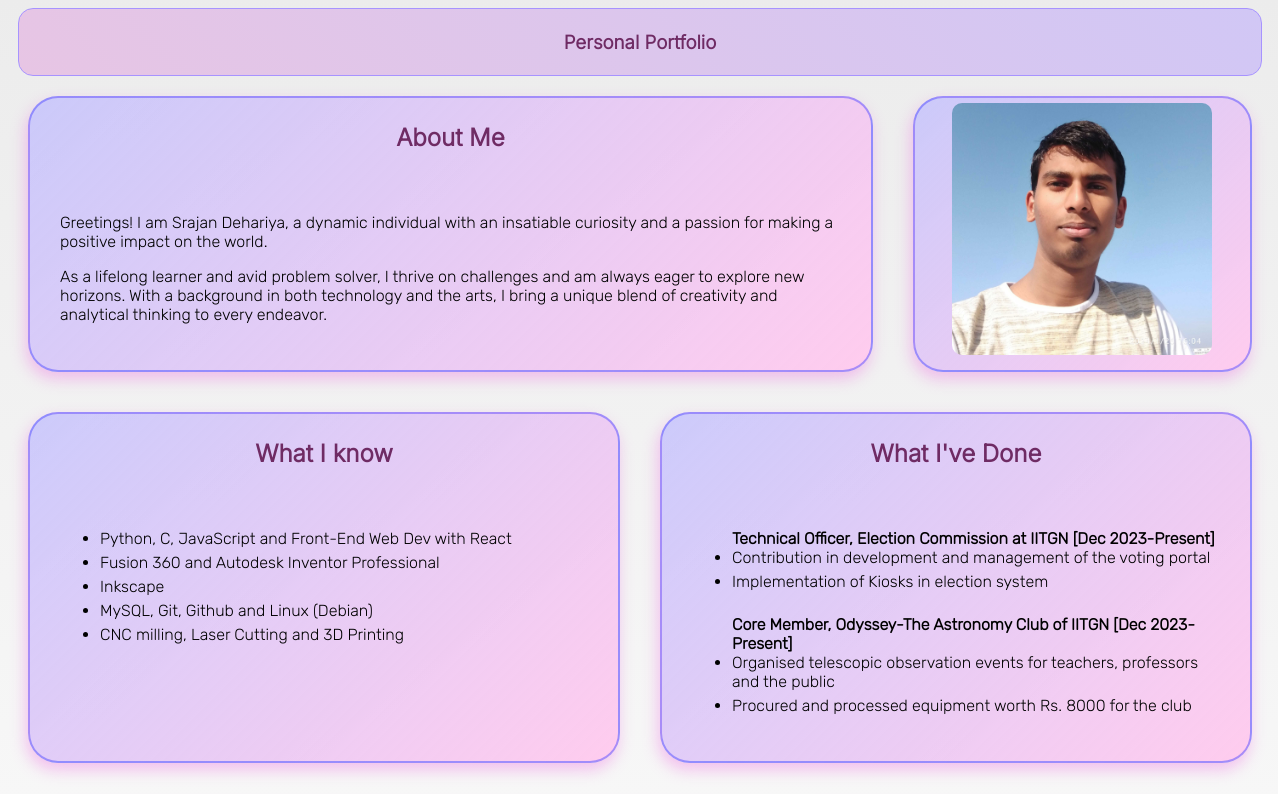
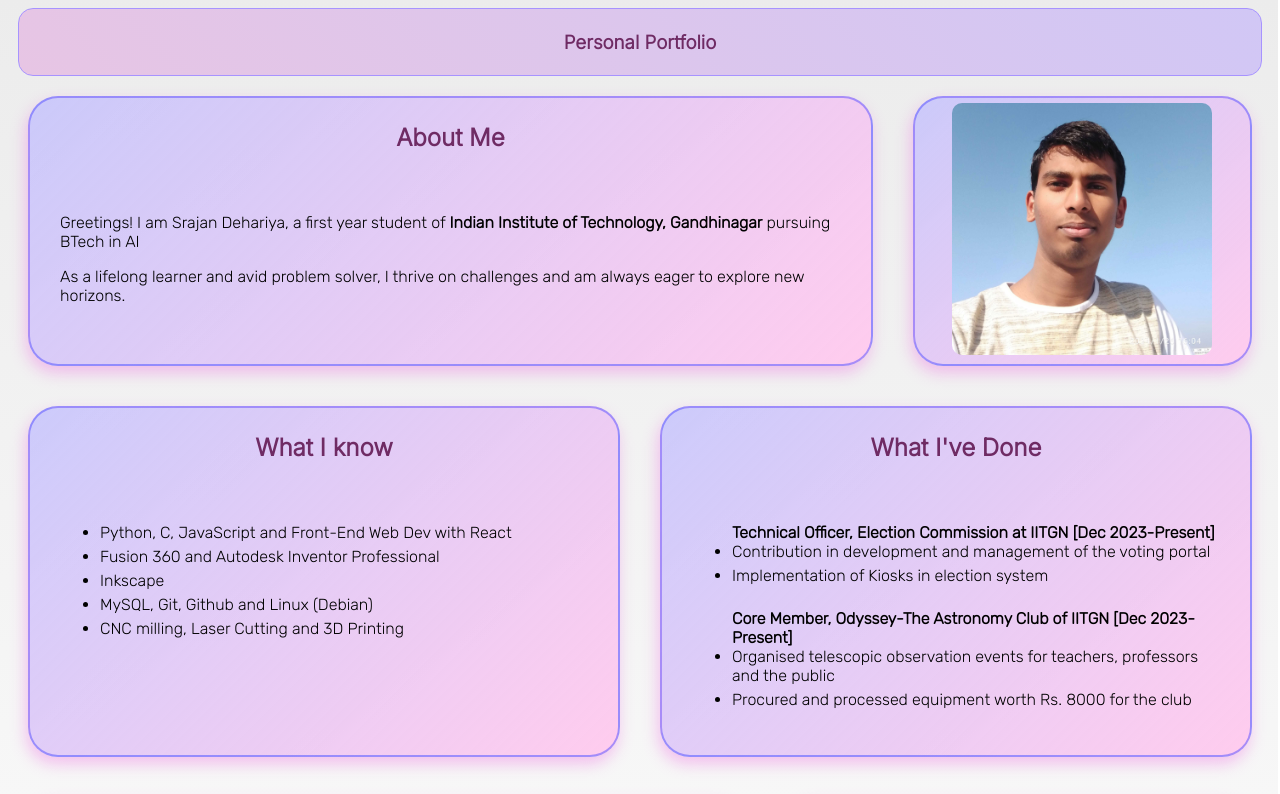
Before and after one commit to srajan0149/PPW, a plain HTML site: page index.html in a window 1280 px wide. Shown: the top 794 px of the page. Drawn offline with Linux system fonts and the light colour scheme.

Commit message:
About me updated

```diff
--- a/index.html
+++ b/index.html
@@ -13,8 +13,8 @@
 			<div class="box">
 				<h2>About Me</h2>
 				<div class="content">
-					<p>Greetings! I am Srajan Dehariya, a dynamic individual with an insatiable curiosity and a passion for making a positive impact on the world.</p>
-					<p>As a lifelong learner and avid problem solver, I thrive on challenges and am always eager to explore new horizons. With a background in both technology and the arts, I bring a unique blend of creativity and analytical thinking to every endeavor.</p>
+					<p>Greetings! I am Srajan Dehariya, a first year student of <b>Indian Institute of Technology, Gandhinagar</b> pursuing BTech in AI</p>
+					<p>As a lifelong learner and avid problem solver, I thrive on challenges and am always eager to explore new horizons.</p>
 				</div>
 			</div>
 			<div class="box" style="text-align:center">
```
